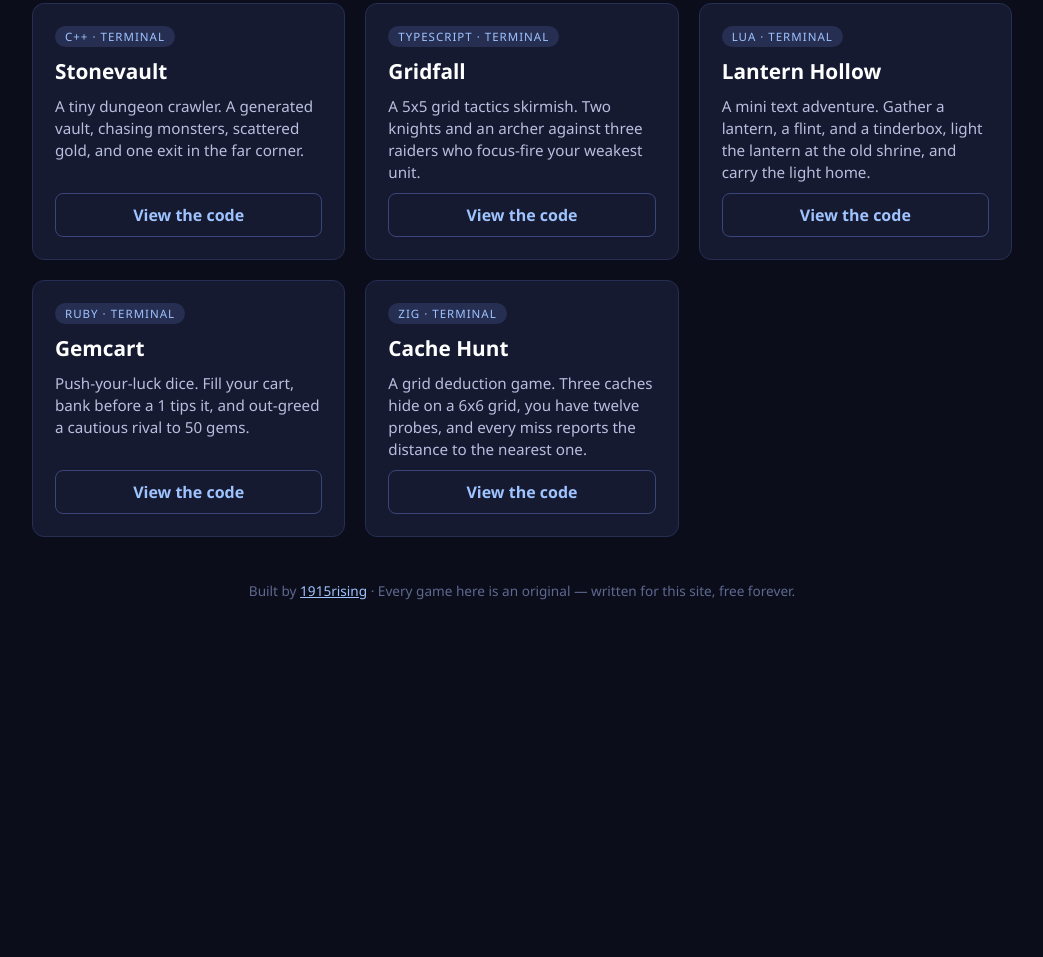
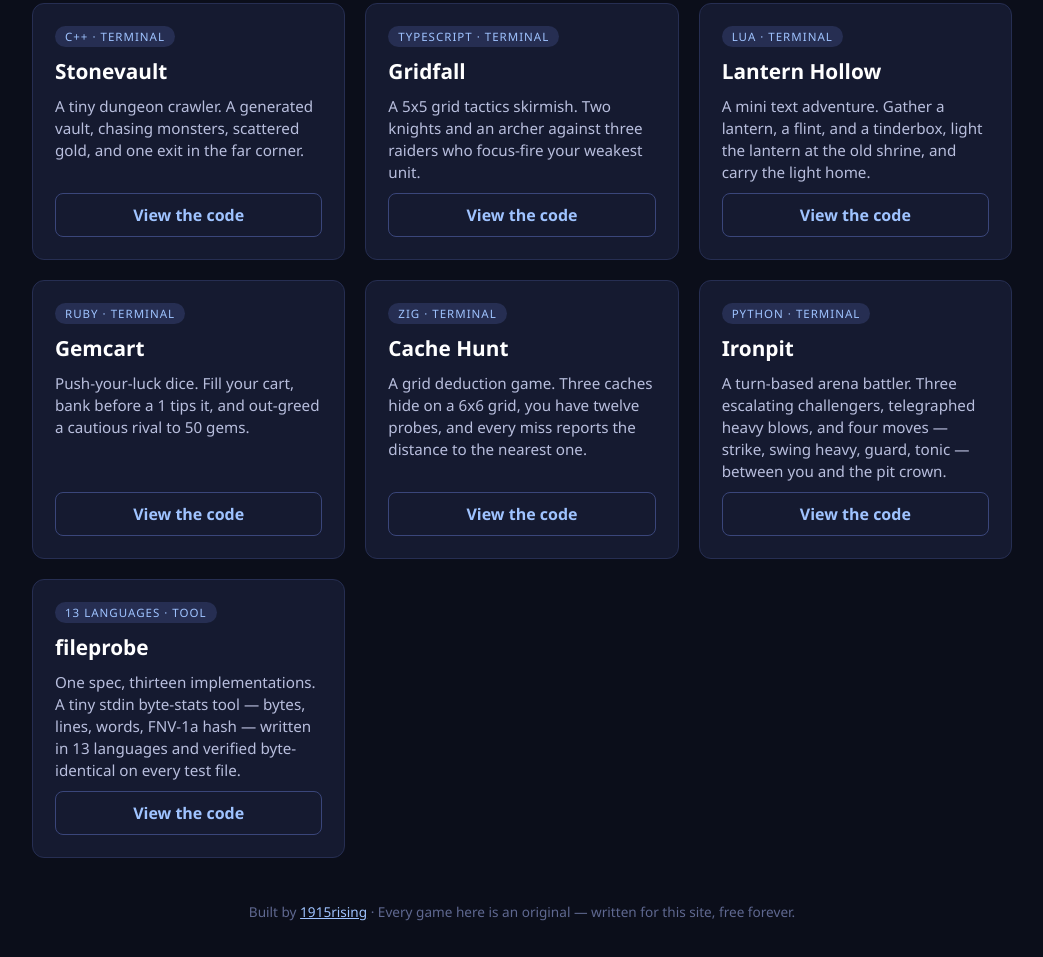
Before and after one commit to 1915rising/1915rising.github.io, a plain HTML site: page index.html in a window 1280 px wide. Shown: the part 2236-3193 px from the top of the page, without its empty margins (118-1161 px from the left). Before the commit the page ends 2872 px from the top, so only its background shows below. Drawn offline with Linux system fonts and the light colour scheme.

Commit message:
Add Ironpit (Python) and fileprobe to More projects

```diff
--- a/index.html
+++ b/index.html
@@ -259,6 +259,20 @@
       <p>A grid deduction game. Three caches hide on a 6x6 grid, you have twelve probes, and every miss reports the distance to the nearest one.</p>
       <a class="code" href="https://github.com/1915rising/cache-hunt-zig">View the code</a>
     </div>
+
+    <div class="card">
+      <span class="tag">Python · Terminal</span>
+      <h3>Ironpit</h3>
+      <p>A turn-based arena battler. Three escalating challengers, telegraphed heavy blows, and four moves — strike, swing heavy, guard, tonic — between you and the pit crown.</p>
+      <a class="code" href="https://github.com/1915rising/ironpit-python">View the code</a>
+    </div>
+
+    <div class="card">
+      <span class="tag">13 Languages · Tool</span>
+      <h3>fileprobe</h3>
+      <p>One spec, thirteen implementations. A tiny stdin byte-stats tool — bytes, lines, words, FNV-1a hash — written in 13 languages and verified byte-identical on every test file.</p>
+      <a class="code" href="https://github.com/1915rising/fileprobe">View the code</a>
+    </div>
   </main>
 
   <footer>
```
